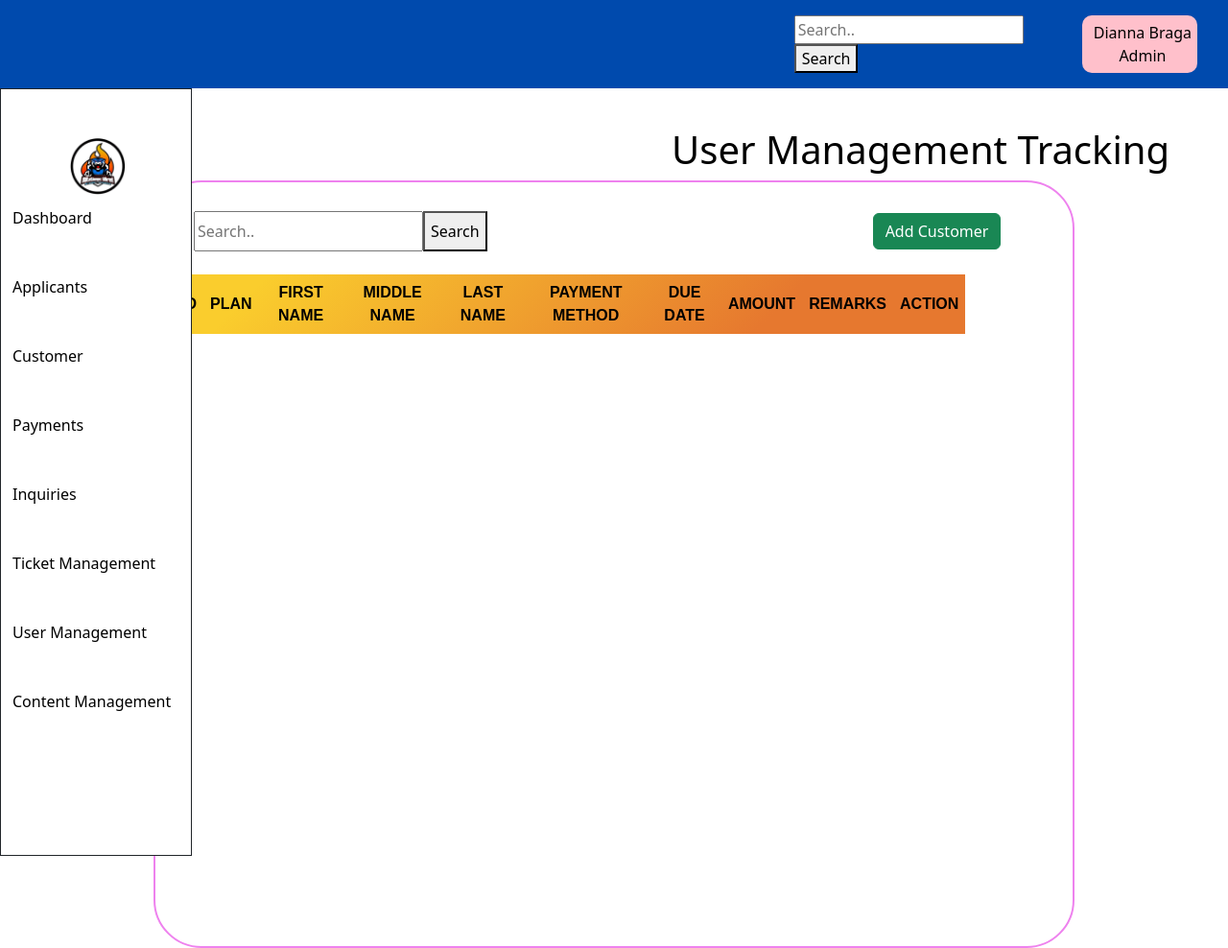
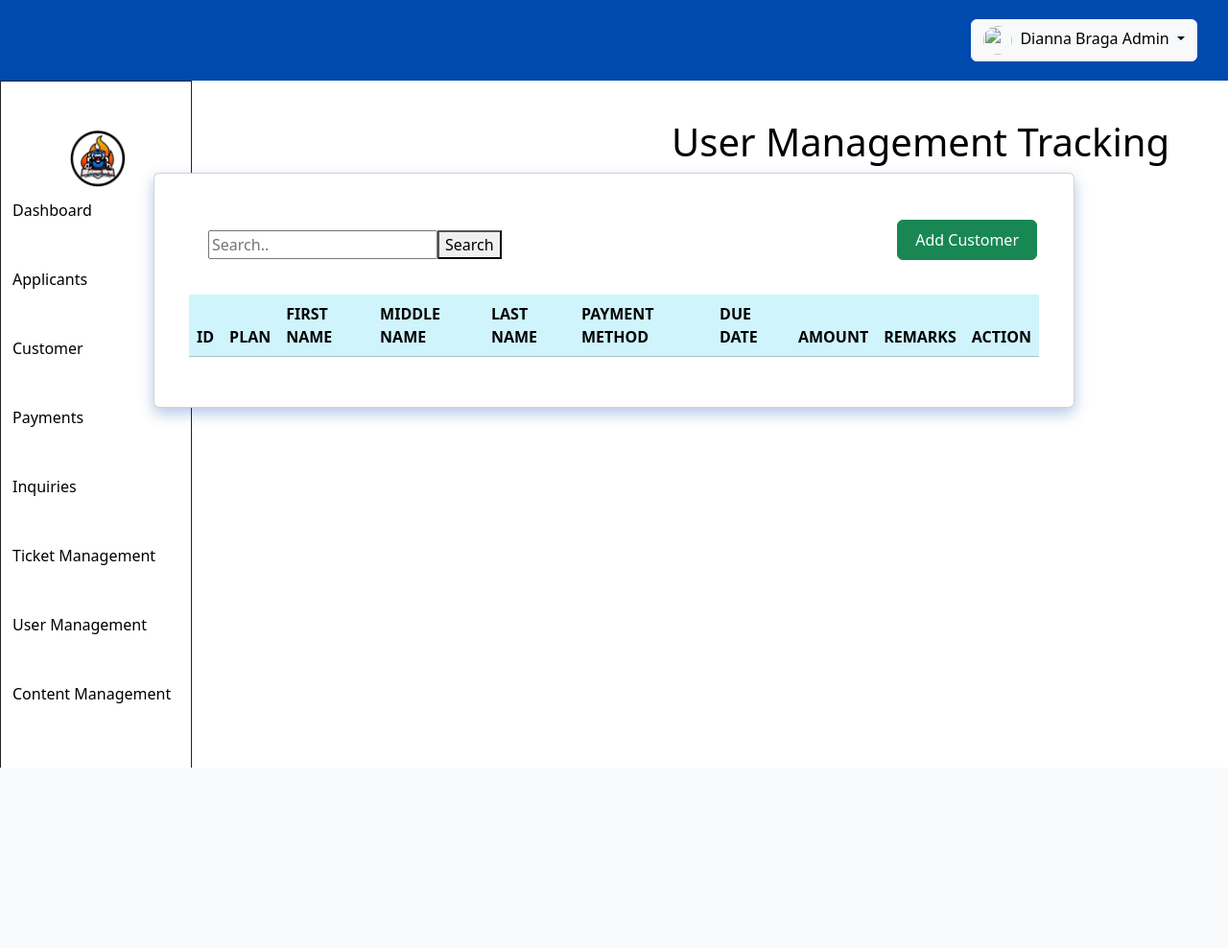
Before and after one commit to diannagracebraga-bot/thesis_capstone, a PHP site: page /admin/admin_payment.php in a window 1280 px wide. Shown: the whole page at 96% size. After the commit the page ends 800 px from the top, so only its background shows below. Run offline with PHP 8.4, Linux system fonts and the light colour scheme; data that the repository does not hold is empty.

Commit message:
bootstraap

```diff
--- a/admin/admin_content_management.php
+++ b/admin/admin_content_management.php
@@ -56,6 +56,8 @@ if(isset($_POST['update'])){
                         Edit Internet Plan
                     </button></a>
     </div>-->
+    <div class="card w-75">
+  				<div class="card-body">
    <form method="POST" class="form-horizontal">
     <div class="content-wrapper">
 
@@ -123,7 +125,8 @@ if(isset($_POST['update'])){
         </div>
     </div>
 </form>
-
+</div>
+</div>
 <br>
 
 
--- a/admin/admin_edit_plan.php
+++ b/admin/admin_edit_plan.php
@@ -36,7 +36,8 @@ foreach($_POST['internet_price'] as $plan_id => $internet_price){
 <body>
 
 <?php include 'admin_sidebar_header_profile.php'; ?>
-
+<div class="card w-75">
+  				<div class="card-body">
 <form method="POST" class="plan-container">
 
          <div class="pill-nav offset-sm-9 mb-3">
@@ -91,6 +92,8 @@ foreach($_POST['internet_price'] as $plan_id => $internet_price){
 </div>
 
     </div>
+</div>
+</div>
 
 </body>
 </html>
--- a/admin/admin_payment.php
+++ b/admin/admin_payment.php
@@ -14,22 +14,26 @@ include '../database/database_connection.php';
 	<?php include 'admin_sidebar_header_profile.php'; ?>
 
 		<h1> User Management Tracking </h1>
+		 <div class="card w-75">
+  				<div class="card-body">
 		<div class = "table-container">
+			<div class = "aligned">
         <div class="searchbar-container">
                 <input type="text" placeholder="Search.." name="search">
                 <button type="submit">Search</button>
+			</div>
 				<div class = "payment-plus">
                     <form action="admin_add_payment.php" method="get">
 						<button type="submit" class="btn btn-success">
 							Add Customer
 						</button>
 					</form>
-                </div>
 
+</div>
         </div>
 		<br>
-				<table class = "table_applicants">
-					<thead>
+				<table class = "table table-secondary table-hover">
+					<thead class = "table-info">
 					<tr>
 						<th> ID </th>
 						<th> PLAN </th>
@@ -78,5 +82,7 @@ include '../database/database_connection.php';
 
 </table>
 </div>
+</div>
+</div>
 </body>
 </html>
--- a/admin/admin_sidebar_header_profile.php
+++ b/admin/admin_sidebar_header_profile.php
@@ -3,25 +3,38 @@
 <head>
 	<meta charset="utf-8">
 	<meta name="viewport" content="width=device-width, initial-scale=1">
-	 <link href="https://cdn.jsdelivr.net/npm/bootstrap@5.3.3/dist/css/bootstrap.min.css" rel="stylesheet">
+	 <link href="https://cdn.jsdelivr.net/npm/bootstrap@5.3.8/dist/css/bootstrap.min.css" rel="stylesheet">
     <link rel="stylesheet" href="../css/admin_sidebar_topbar_searchbar_profile_icon.css">
     <title>MITZTIANPC WIRED INTERNET SERVICES</title>
 </head>
 <body>
-        <header class="top-bar">
-        <div class="search-container1">
-        <form action="/admin_customer.php" method="GET">
-                <input type="text" placeholder="Search.." name="search">
-                <button type="submit">Search</button>
-        </form>
+
+
+<nav class="navbar navbar-expand-lg navbar-dark ">
+    <div class="container-fluid">
+
+        <button class="navbar-toggler" type="button" data-bs-toggle="collapse" data-bs-target="#navbarNav">
+            <span class="navbar-toggler-icon"></span>  </button>
+
+        <div class="collapse navbar-collapse" id="navbarNav">
+            <div class="dropdown ms-auto">
+                <button class="btn btn-light dropdown-toggle" type="button" data-bs-toggle="dropdown">
+
+                    <img src="" width="30" height="30"
+                      class="rounded-circle me-2">Dianna Braga Admin </button>
+
+                <div class="dropdown-menu dropdown-menu-end">
+                    <div>
+                        <a class="dropdown-item text-danger" href="logout.php">
+                            Logout
+                        </a>
+</div>
+</div>
+            </div>
         </div>
-        <button class="profile-button">
-                <div class="profile-container">
-                        <div class="profile-name"> Dianna Braga </div>
-                        <div class="profile-role"> Admin </div>
-                        </div>
-        </button>
-        </header>
+    </div>
+</nav>
+
         <div class="sidebar">
                 <div class="image-container">
                         <img src="../images/bg_logo.png" alt="Logo" class="icon2">
@@ -37,4 +50,6 @@
         </div>
         <div class="header">
         </div>
+        <script src="https://cdn.jsdelivr.net/npm/bootstrap@5.3.8/dist/js/bootstrap.bundle.min.js"></script>
 </body>
+</html>
--- a/css/admin_payment.css
+++ b/css/admin_payment.css
@@ -1,12 +1,13 @@
+.card{
+    width: 75%;
+    padding: 20px;
+    margin: auto;
+    box-shadow: 0 6px 15px rgba(0,74,173,0.3);
+}
 .table-container{
-    width: 75%;
-    height: 100vh;
-    margin: auto ;
-    border-radius: 50px;
-    border: 2px solid violet;
-    padding: 20px;
-    overflow-y: auto;
-    overflow-x: auto;
+    max-height: 550px;
+    overflow-y: auto; /* vertical scroll */
+    overflow-x: auto; /*horizontal scroll  */
 }
  .table_applicants{
     width: 90%;
@@ -17,7 +18,7 @@
     border-radius: 10px;
     letter-spacing: 3px;
     padding: 2px;
-    margin-left: 400px;
+    margin-left: auto;
     color: blue;
 }
 .payment-plus2{
@@ -53,3 +54,19 @@
     background: #E5E4E2;
     color: black;
 }
+
+
+.payment-plus button:hover, .searchbar-container button:hover{
+    background: lightgray;
+}
+.aligned{
+   display: flex;
+    justify-content: space-between;
+    align-items: center;
+    width: 100%;
+    margin: 10px 0;
+
+}
+.payment-plus button{
+    padding: 8px 18px;
+}
--- a/css/admin_sidebar_topbar_searchbar_profile_icon.css
+++ b/css/admin_sidebar_topbar_searchbar_profile_icon.css
@@ -2,10 +2,10 @@ body{
     background-color: white;
     margin: 0;
 }
-.header{
-    background: blue;
+.navbar{
+    background: #004AAD;
     width: 100%;
-    padding: 10px;
+    padding: 20px;
 }
 .top-bar {
     background: #004AAD;
```
Also changed, not shown: admin/admin_applicants.php (+95 -21 lines), admin/admin_customer.php (+7 -4 lines), admin/admin_inquiries.php (+6 -4 lines), admin/admin_ticket_management.php (+6 -3 lines), admin/admin_user_management.php (+7 -4 lines), css/admin_applicants.css (+7 -6 lines), css/admin_content_management.css (+6 -5 lines), css/admin_customer.css (+12 -10 lines), css/admin_edit_plan.css (+3 -4 lines), css/admin_inquiries.css (+7 -6 lines), css/admin_ticket_management.css (+7 -6 lines), css/admin_user_management.css (+7 -6 lines), images/poster.png (added), images/poster_2.png (added).
